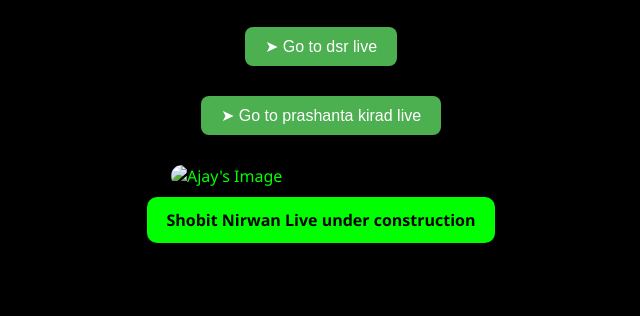
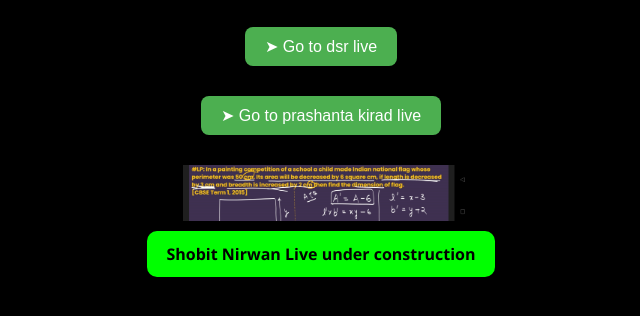
Before and after one commit to ajayy11-c/Aj., a plain HTML site: page index.html in a window 1280 px wide. Shown: the part 162-478 px from the top of the page, without its empty margins (319-959 px from the left). Drawn offline with Linux system fonts and the light colour scheme.

Commit message:
Update index.html

```diff
--- a/index.html
+++ b/index.html
@@ -63,7 +63,7 @@
   </button>
 </div>
 
-  <img src="ajay.jpg" alt="Ajay's Image" style="width:300px; border-radius:12px;">
+  <img src="Screenshot_2025-06-13-17-28-34-46_e2d5b3f32b79de1d45acd1fad96fbb0f.jpg" alt="faltu ki image just for check " style="width:300px; border-radius:12px;">
   <a href="#" class="button">Shobit Nirwan Live under construction</a>
 </body>
 </html>
```
